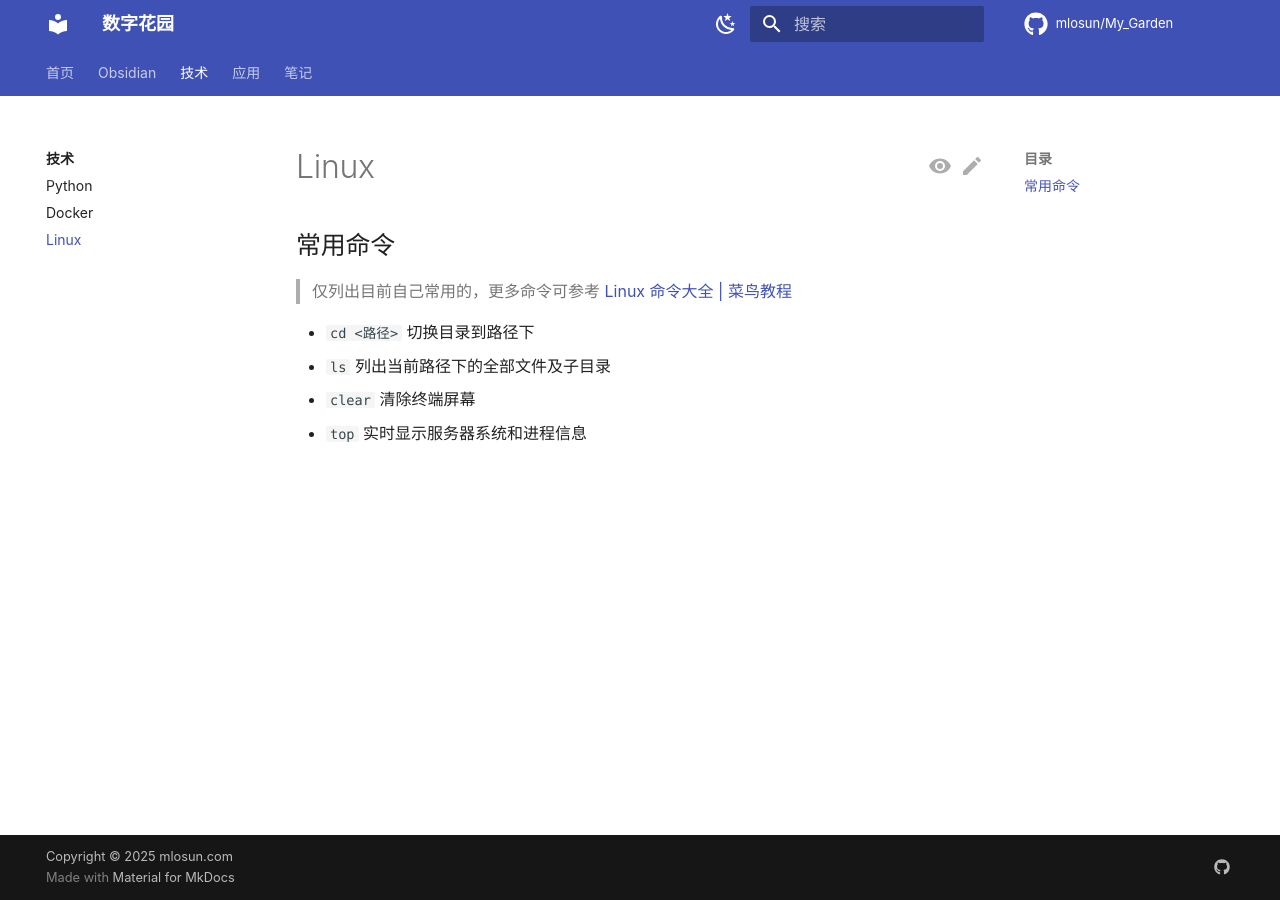
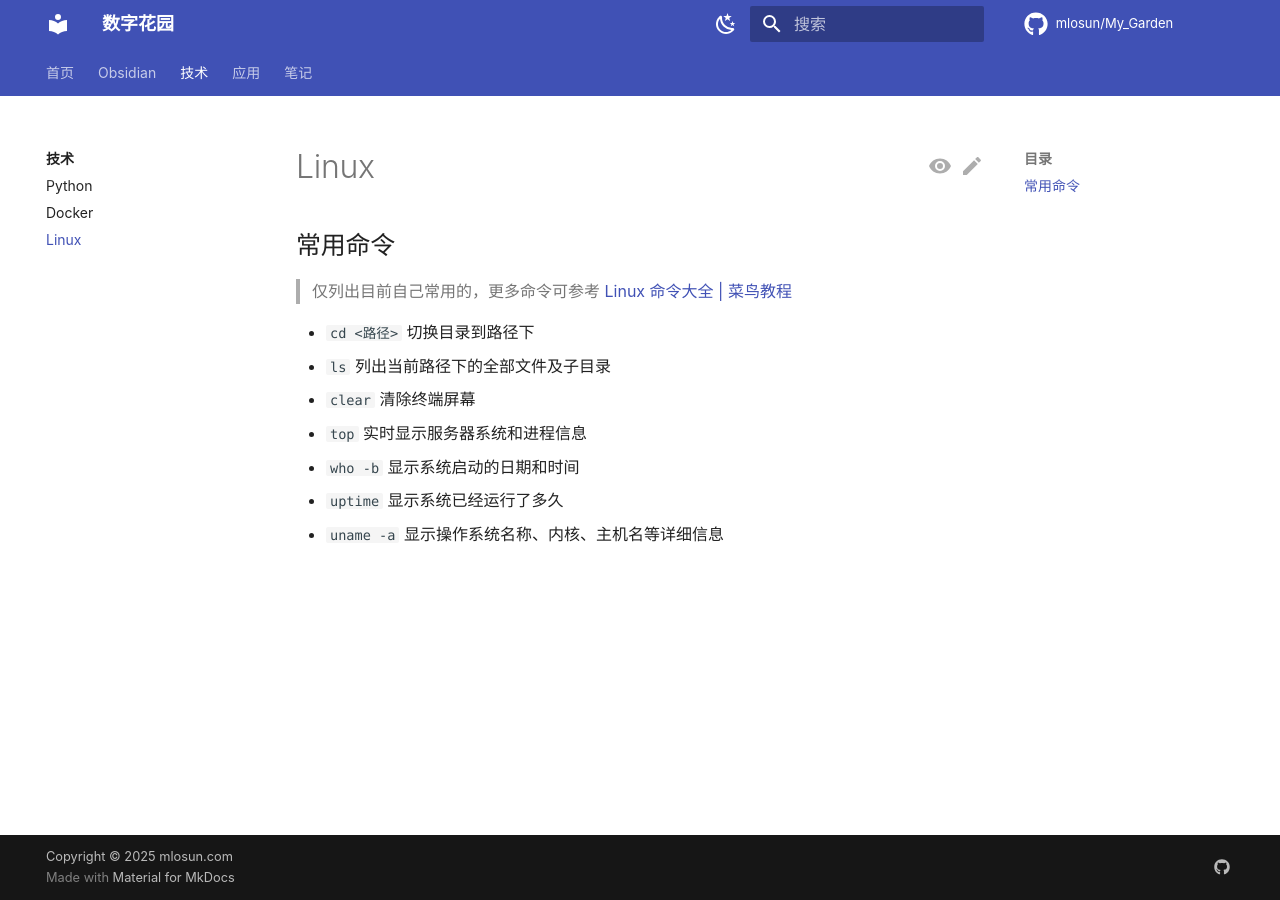
Before and after one commit to mlosun/My_Garden, an MkDocs documentation site: the page built from docs/tech/Linux.md, in a window 1280 px wide. Built offline with MkDocs 1.6.1 and Material for MkDocs 9.7.7, drawn with Linux system fonts in a browser that asks for light colours; comment, search, counter and statistics services are not loaded.

Commit message:
PUBLISHER #37

```diff
--- a/docs/tech/Linux.md
+++ b/docs/tech/Linux.md
@@ -13,3 +13,6 @@ title: Linux
 - `ls` 列出当前路径下的全部文件及子目录
 - `clear` 清除终端屏幕
 - `top` 实时显示服务器系统和进程信息
+- `who -b` 显示系统启动的日期和时间
+- `uptime` 显示系统已经运行了多久
+- `uname -a` 显示操作系统名称、内核、主机名等详细信息
```
Also changed, not shown: other parts of docs/tech/Linux.md (+1 -1 lines).
